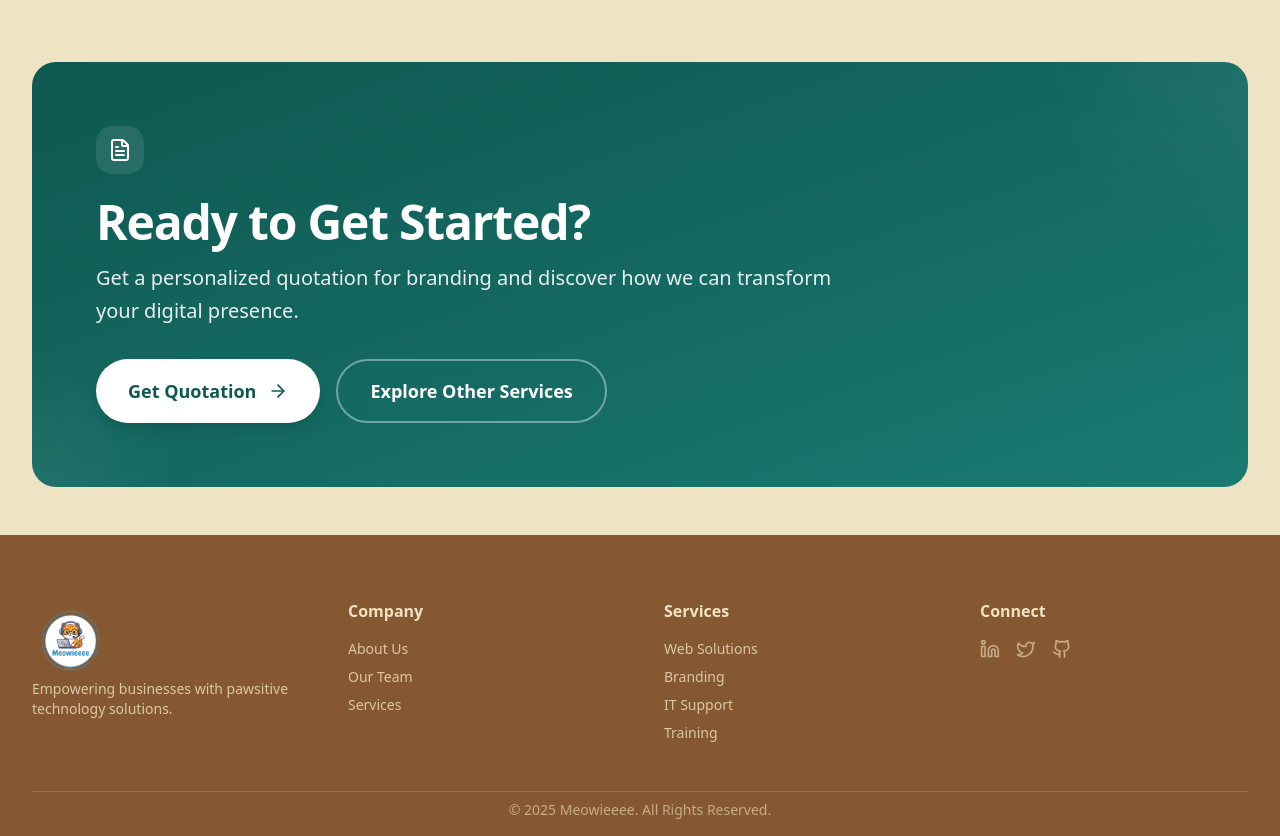
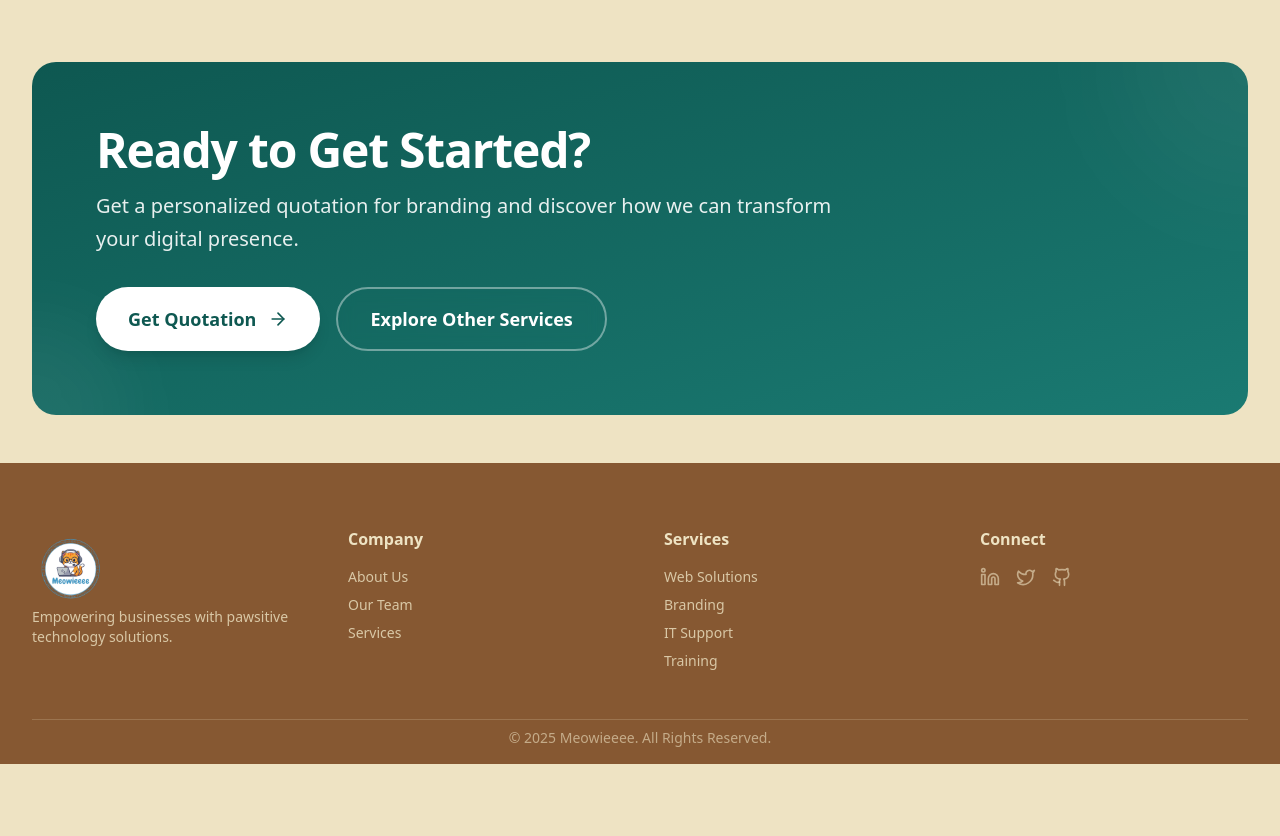
Before and after one commit to Calvin105/CAT-Assignment2, a React (Vite) app: page /services/branding in a window 1280 px wide. Shown: the part 1001-1837 px from the top of the page. After the commit the page ends 1765 px from the top, so only its background shows below. Built offline with nearby package versions, Linux system fonts and the light colour scheme.

Commit message:
feat(service details): remove icon

```diff
--- a/src/pages/ServiceDetail.tsx
+++ b/src/pages/ServiceDetail.tsx
@@ -1,6 +1,6 @@
 import { useParams, useNavigate } from "react-router-dom";
 import { motion } from "framer-motion";
-import { ArrowLeft, CheckCircle, Sparkles, Zap, Shield, Search, ArrowRight, FileText } from "lucide-react";
+import { ArrowLeft, CheckCircle, Sparkles, Zap, Shield, Search, ArrowRight } from "lucide-react";
 
 interface ServiceDetail {
   title: string;
@@ -196,9 +196,6 @@ const ServiceDetail = () => {
             <div className="absolute bottom-0 left-0 w-48 h-48 bg-white/5 rounded-full blur-2xl -ml-24 -mb-24" />
 
             <div className="relative z-10 max-w-3xl">
-              <div className="mb-6 inline-flex p-3 rounded-2xl bg-white/10 backdrop-blur-sm">
-                <FileText className="w-6 h-6" />
-              </div>
               <h2 className="text-3xl md:text-4xl lg:text-5xl font-black mb-4 tracking-tight">
                 Ready to Get Started?
               </h2>
```
